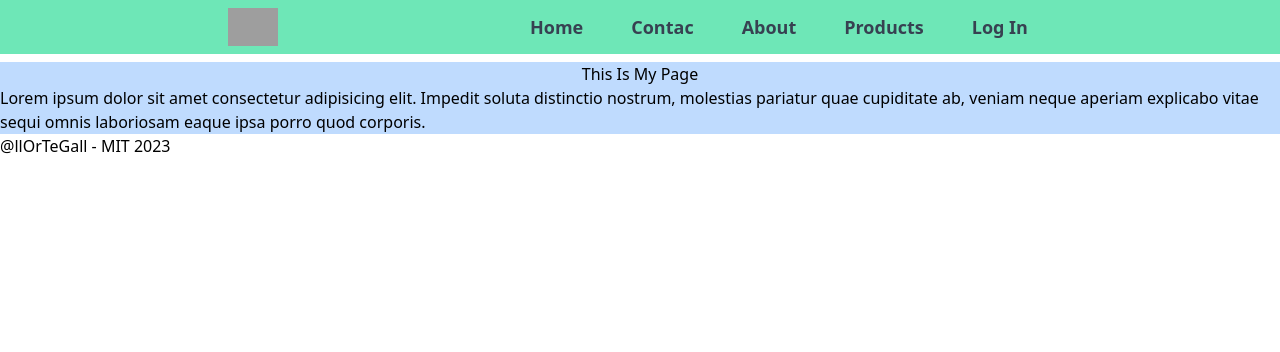
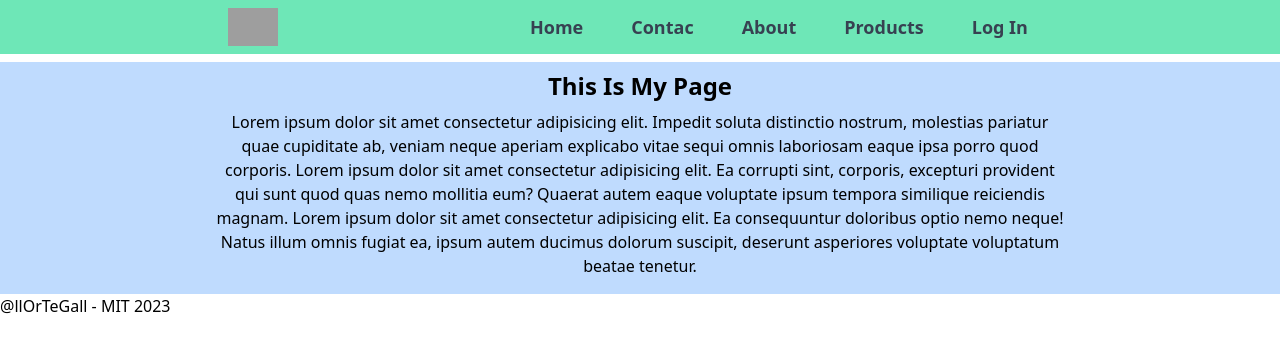
Before and after one commit to llOrtegall/aspirantes-mir-html-y-css, a React (Vite) app: page / in a window 1280 px wide. Shown: the top 352 px of the page. Built offline with nearby package versions, Linux system fonts and the light colour scheme; grey boxes are pictures that could not be loaded.

Commit message:
agregando semidiseño

```diff
--- a/src/components/Main.tsx
+++ b/src/components/Main.tsx
@@ -4,8 +4,8 @@ export const Main = () => {
   return (
     <main>
       <section className='Hero'>
-        <h3>This Is My Page</h3>
-        <p>Lorem ipsum dolor sit amet consectetur adipisicing elit. Impedit soluta distinctio nostrum, molestias pariatur quae cupiditate ab, veniam neque aperiam explicabo vitae sequi omnis laboriosam eaque ipsa porro quod corporis.</p>
+        <h3 className='text-2xl font-bold my-2 '>This Is My Page</h3>
+        <p className='w-4/6 pb-4 text-center'>Lorem ipsum dolor sit amet consectetur adipisicing elit. Impedit soluta distinctio nostrum, molestias pariatur quae cupiditate ab, veniam neque aperiam explicabo vitae sequi omnis laboriosam eaque ipsa porro quod corporis. Lorem ipsum dolor sit amet consectetur adipisicing elit. Ea corrupti sint, corporis, excepturi provident qui sunt quod quas nemo mollitia eum? Quaerat autem eaque voluptate ipsum tempora similique reiciendis magnam. Lorem ipsum dolor sit amet consectetur adipisicing elit. Ea consequuntur doloribus optio nemo neque! Natus illum omnis fugiat ea, ipsum autem ducimus dolorum suscipit, deserunt asperiores voluptate voluptatum beatae tenetur.</p>
       </section>
     </main>
   )
```
